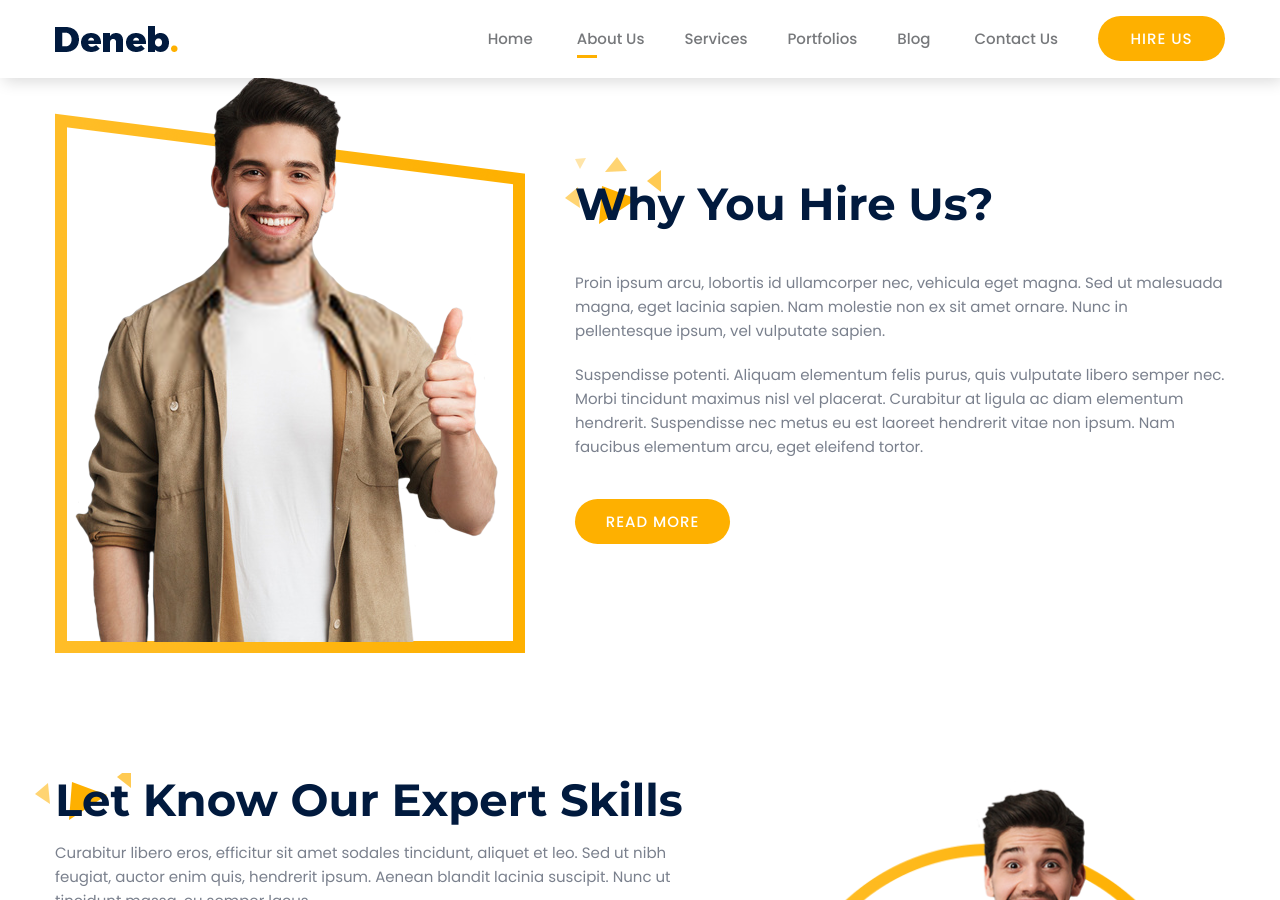
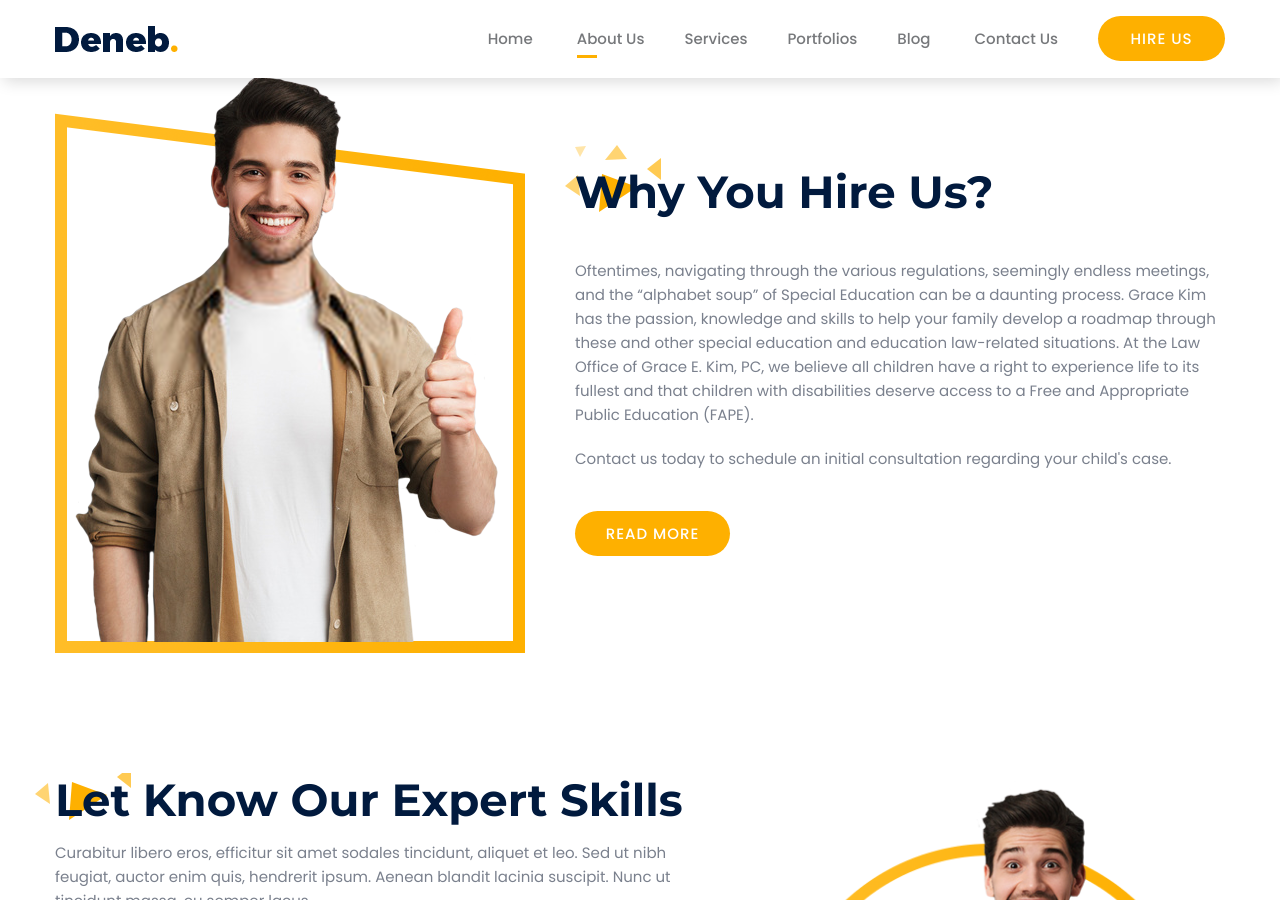
Before and after one commit to GEKimLaw/gekimlaw.github.io, a Jekyll site: the page built from _pages/about.md, in a window 1280 px wide and 900 px high, scrolled down 492 px. Built offline with Jekyll 4.4.1, drawn with Linux system fonts in a browser that asks for light colours; comment, search, counter and statistics services are not loaded.

Commit message:
Updated the main page.

```diff
--- a/_pages/about.md
+++ b/_pages/about.md
@@ -7,8 +7,8 @@
 # About
 about:
   heading: "Why You Hire Us?"
-  text: "Proin ipsum arcu, lobortis id ullamcorper nec, vehicula eget magna. Sed ut malesuada magna, eget lacinia sapien. Nam molestie non ex sit amet ornare. Nunc in pellentesque ipsum, vel vulputate sapien."
-  text2: "Suspendisse potenti. Aliquam elementum felis purus, quis vulputate libero semper nec. Morbi tincidunt maximus nisl vel placerat. Curabitur at ligula ac diam elementum hendrerit. Suspendisse nec metus eu est laoreet hendrerit vitae non ipsum. Nam faucibus elementum arcu, eget eleifend tortor."
+  text: "Oftentimes, navigating through the various regulations, seemingly endless meetings, and the “alphabet soup” of Special Education can be a daunting process. Grace Kim has the passion, knowledge and skills to help your family develop a roadmap through these and other special education and education law-related situations. At the Law Office of Grace E. Kim, PC, we believe all children have a right to experience life to its fullest and that children with disabilities deserve access to a Free and Appropriate Public Education (FAPE)."
+  text2: Contact us today to schedule an initial consultation regarding your child's case.
   image: "/assets/images/about.png"
   button:
     name: "Read More"
```
